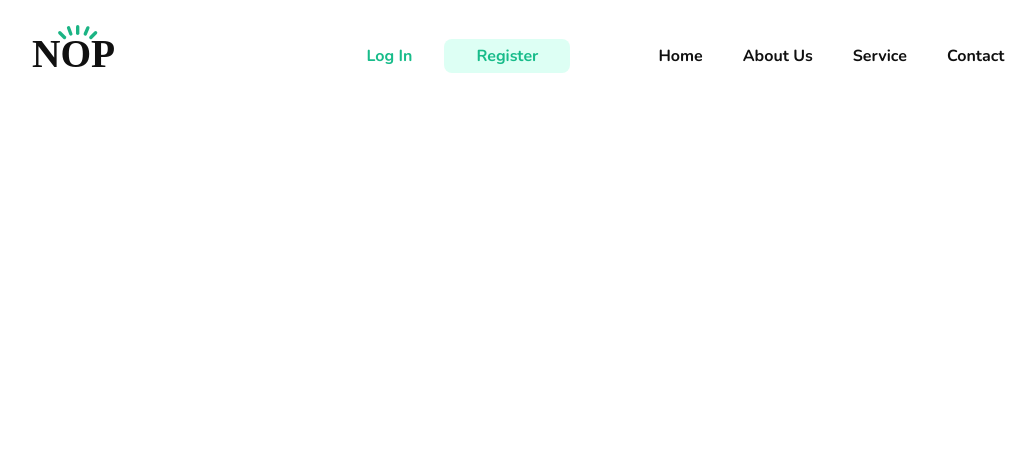
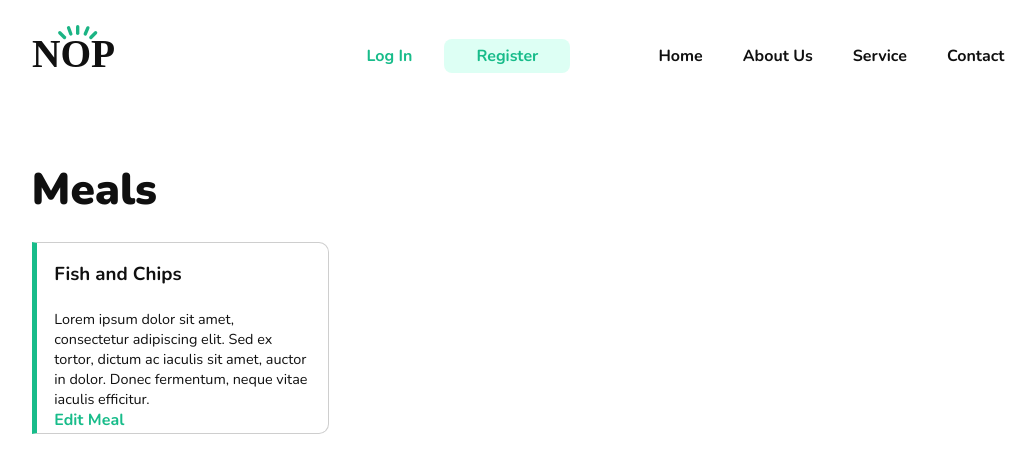
Before and after one commit to eugen1701/nopFront, a React (Create React App) app: page /meals in a window 1280 px wide. Shown: the top 472 px of the page, without its empty margins (122-1158 px from the left). Built offline with nearby package versions, Linux system fonts and the light colour scheme.

Commit message:
Creat meals card - partially done

```diff
--- a/src/App.tsx
+++ b/src/App.tsx
@@ -9,6 +9,7 @@ import { ManagerPage } from './pages/manager-page/ManagerPage';
 import { UserPage } from './pages/user-page/UserPage';
 import {OffersPage} from "./pages/offers-page/OffersPage";
 import { OfferConfig } from './components/offer/offer-config/OfferConfig';
+import { MealsPage } from './pages/meals-page/MealsPage';
 
 require('dotenv').config();
 
@@ -26,6 +27,7 @@ const App: React.FC = () => {
             <Route path='/user/*' element={ <UserPage /> } />
             <Route path='/offers' element={ <OffersPage/> } />
             <Route path="/offer/:id" element={ <OfferConfig /> } />
+            <Route path="/meals" element= { <MealsPage /> } />
             <Route path='/' element={ <HomePage /> } />
           </Routes>
         </div>
--- a/src/assets/shared_sass/_styles.scss
+++ b/src/assets/shared_sass/_styles.scss
@@ -39,6 +39,10 @@
 
   &-xlarge {
     font-size: 3.4em;
+  }
+
+  &-green {
+    color: $green;
   }
 }
 
@@ -147,3 +151,23 @@
     height: 20em;
   }
 }
+
+.grid {
+  display: grid;
+
+  @for $count-cols from 1 to 6 {
+    &-#{$count-cols}-columns {
+      @extend .grid;
+      grid-template-columns: repeat($count-cols, 1fr);
+      gap: 2.5em;
+    }
+  }
+}
+
+.rounded-corners {
+  border-radius: 10px;
+}
+
+.border {
+  border: 1px solid rgb(206, 206, 206);
+}
--- /dev/null
+++ b/src/components/meal/meal-card/MealCard.scss
@@ -0,0 +1,9 @@
+@import '../../../assets/shared_sass/variables';
+
+.meal-card {
+  height: 12em;
+  border-left: 5px solid $green;
+  border-top-left-radius: 0%;
+  border-bottom-left-radius: 0%;
+  padding: 1.1em;
+}
--- /dev/null
+++ b/src/components/meal/meal-card/MealCard.tsx
@@ -0,0 +1,28 @@
+import React from 'react';
+import './MealCard.scss';
+import { IIngredient } from '../../../models/ingredient/IIngredient';
+
+
+interface MealsCardProps {
+  title: string,
+  description: string,
+  ingredients: Array<IIngredient>
+}
+
+export const MealCard: React.FC<MealsCardProps> = (props) => {
+  return (
+    <article className='meal-card rounded-corners border flex-column flex-space-between'>
+      <div>
+        <h3>{ props.title }</h3>
+
+        <ul className='meal-card__ingredients ul flex-row'>
+
+        </ul>
+        <br />
+
+        <p className='text-small'>{ props.description }</p>
+      </div>
+      <span className='button text-bold text-green pull-down'>Edit Meal</span>
+    </article>
+  );
+}
--- a/src/models/ingredient/IIngredient.tsx
+++ b/src/models/ingredient/IIngredient.tsx
@@ -1,8 +1,6 @@
-import { IMeasure } from "../measure/IMeasure";
-
 export interface IIngredient {
   id?: number,
   name?: string,
-  measure?: IMeasure,
+  measure?: string,
   quantity?: number
 }
--- a/src/models/measure/IMeasure.tsx
+++ /dev/null
@@ -1,4 +0,0 @@
-export interface IMeasure {
-  id?: number,
-  name?: string
-}
--- /dev/null
+++ b/src/pages/meals-page/MealsPage.tsx
@@ -0,0 +1,26 @@
+import React, { useState } from 'react';
+import './MealsPage.scss';
+import '../../assets/shared_sass/_styles.scss';
+import { MealCard } from '../../components/meal/meal-card/MealCard';
+import { IMeal } from '../../models/meal/IMeal';
+import { IIngredient } from '../../models/ingredient/IIngredient';
+
+
+export const MealsPage: React.FC = () => {
+  return (
+    <div id="meals-page">
+      <h1 className='text-black text-large'>Meals</h1>
+      <br />
+
+      <ul id="meals-page__meals-container" className='ul grid-3-columns'>
+        <li>
+          <MealCard
+            title="Fish and Chips"
+            description="Lorem ipsum dolor sit amet, consectetur adipiscing elit. Sed ex tortor, dictum ac iaculis sit amet, auctor in dolor. Donec fermentum, neque vitae iaculis efficitur."
+            ingredients={new Array<IIngredient>()}
+          />
+        </li>
+      </ul>
+    </div>
+  );
+}
```
Also changed, not shown: src/pages/meals-page/MealsPage.scss (added).
